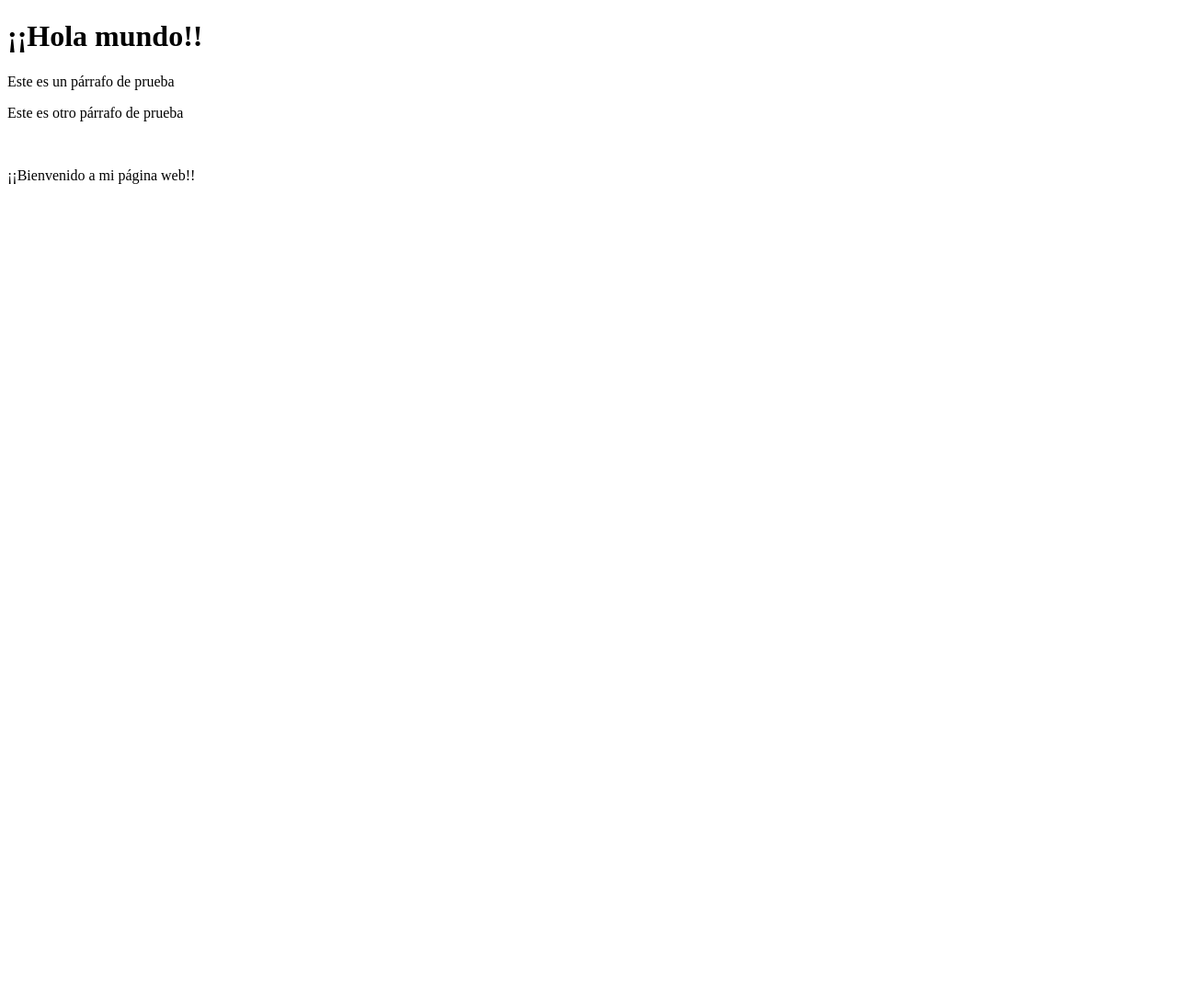
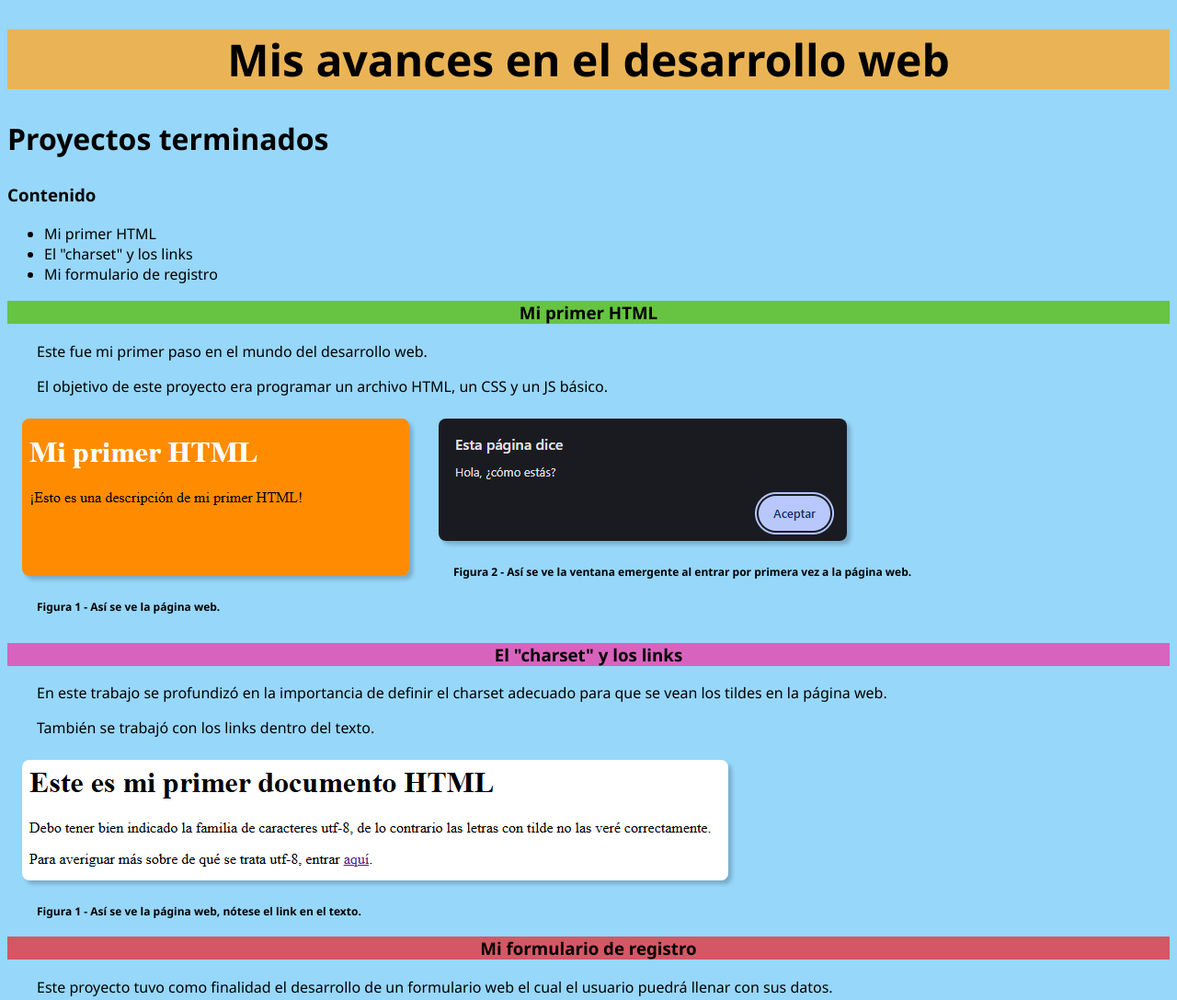
Before and after one commit to RobertoRodriguezR/RobertoRodriguezR.github.io, a plain HTML site: page index.html in a window 1280 px wide. Shown: the top 1087 px of the page at 92% size. Before the commit the page ends 800 px from the top, so only its background shows below. Drawn offline with Linux system fonts and the light colour scheme.

Commit message:
Se subió el portafolio!!

```diff
--- /dev/null
+++ b/estilo.css
@@ -0,0 +1,67 @@
+body {
+    background-color: rgb(151, 215, 250); /* Esto define el color del fondo*/
+    font-family:'Segoe UI', Tahoma, Geneva, Verdana, sans-serif; /*Esto sirve para definir la fuente del texto*/
+}
+
+h1 {
+    font-size: 3em;
+    text-align: center;
+    background-color: rgba(255, 172, 46, 0.801);
+}
+
+h2 {
+    font-size: 2em;
+}
+
+h3#PrimerHTML {
+    background-color: rgba(85, 190, 0, 0.733);
+    text-align: center;
+}
+
+h3#Charset_link {
+    background-color: rgba(241, 58, 171, 0.733);
+    text-align: center;
+}
+
+h3#Formulario {
+    background-color: rgba(255, 0, 0, 0.596);
+    text-align: center;
+}
+
+p {
+    text-indent: 2rem;
+    text-align: justify;
+}
+
+.img_footer {
+    font-size: 0.75em;
+}
+
+img {
+    margin: 0.5em 1em; /*Esta propiedad define un margen para las imágenes*/
+    border-radius: 0.5em; /*Esta propiedad redondea las esquinas de las imágenes*/
+    box-shadow: 4px 4px 4px rgba(0, 0, 0, 0.2); /*Esta propiedad crea un cuadro con las dimensiones y el color deseado. Útil para generar sombras y efectos 3D*/
+}
+
+.img_container {
+    align-content: center;
+    display: flex;
+}
+
+hr {
+    width: 85%;
+}
+
+.page_footer {
+    font-size: 0.7em;
+    text-align: center;
+}
+
+nav a {
+    color: black;
+    text-decoration: none;
+}
+
+nav a:hover {
+    color: rgb(90, 90, 90);
+}
--- a/index.html
+++ b/index.html
@@ -1,16 +1,67 @@
 <!DOCTYPE html>
 <html lang="en">
+
 <head>
     <meta charset="UTF-8">
     <meta name="viewport" content="width=device-width, initial-scale=1.0">
-    <title>Mi página web</title>
+    <title>Portafolio_RR</title>
+    <link rel="stylesheet" href="estilo.css">
 </head>
+
 <body>
-    <h1>¡¡Hola mundo!!</h1>
 
-    <p>Este es un párrafo de prueba</p>
-    <p>Este es otro párrafo de prueba</p>
-    <br>
-    <p>¡¡Bienvenido a mi página web!!</p>
+    <h1>Mis avances en el desarrollo web</h1>
+
+    <h2>Proyectos terminados</h2>
+
+    <h3>Contenido</h3>
+
+    <nav>
+        <ul>
+            <li><a href="#PrimerHTML">Mi primer HTML</a></li>
+            <li><a href="#Charset_link">El "charset" y los links</a></li>
+            <li><a href="#Formulario">Mi formulario de registro</a></li>
+        </ul>
+    </nav>
+
+    <h3 id="PrimerHTML">Mi primer HTML</h3>
+    <p>Este fue mi primer paso en el mundo del desarrollo web.</p>
+    <p>El objetivo de este proyecto era programar un archivo HTML, un CSS y un JS básico.</p>
+
+    <div class="img_container">
+        <div>
+            <img src="Imágenes\Captura de pantalla 2025-07-19 210857.png" alt="Imagen de mi primer HTML">
+            <p class="img_footer"><strong>Figura 1 - Así se ve la página web.</strong></p>
+        </div>
+
+        <div>
+            <img src="Imágenes\Captura de pantalla 2025-07-19 211059.png" alt="Pestaña emergente">
+            <p class="img_footer"><strong>Figura 2 - Así se ve la ventana emergente al entrar por primera vez a la página web.</strong></p>
+        </div>
+    </div>
+
+    <h3 id="Charset_link">El "charset" y los links</h3>
+        <p>En este trabajo se profundizó en la importancia de definir el charset adecuado para que se vean los tildes en la página web.</p>
+        <p>También se trabajó con los links dentro del texto.</p>
+
+    <div>
+        <img src="Imágenes\Captura de pantalla 2025-07-19 224426.png" alt="Imagen deL HTML con link">
+        <p class="img_footer"><strong>Figura 1 - Así se ve la página web, nótese el link en el texto.</strong></p>
+    </div>
+
+    <h3 id="Formulario">Mi formulario de registro</h3>
+        <p>Este proyecto tuvo como finalidad el desarrollo de un formulario web el cual el usuario puedrá llenar con sus datos.</p>
+
+    <div>
+        <img src="Imágenes\Captura de pantalla 2025-07-19 235947.png" alt="Imagen de mi primer HTML">
+        <p class="img_footer"><strong>Figura 1 - Así se ve el formulario de la página web.</strong></p>
+    </div>
+
+    <hr>
+
+    <p class="page_footer">© 2025 Mi avances en el desarrollo web. Todos los derechos reservados.</p>
+    <p class="page_footer">Diseño web realizado por Roberto Rodríguez.</p>
+
 </body>
+
 </html>
```
Also changed, not shown: Imágenes/Captura de pantalla 2025-07-19 210857.png (added), Imágenes/Captura de pantalla 2025-07-19 211059.png (added), Imágenes/Captura de pantalla 2025-07-19 224426.png (added), Imágenes/Captura de pantalla 2025-07-19 235947.png (added).
